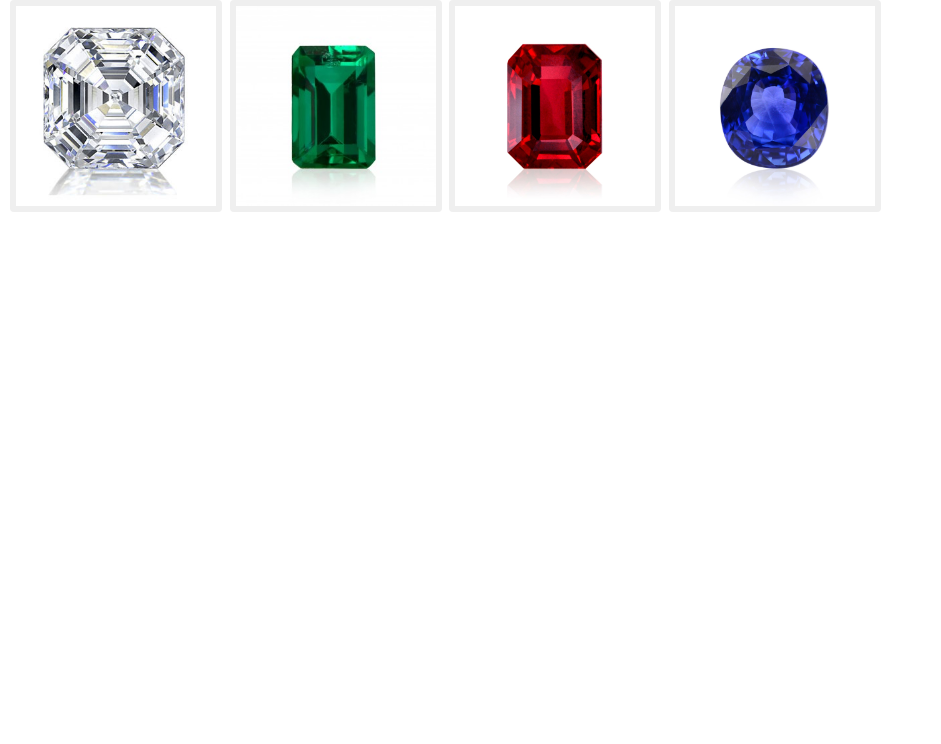
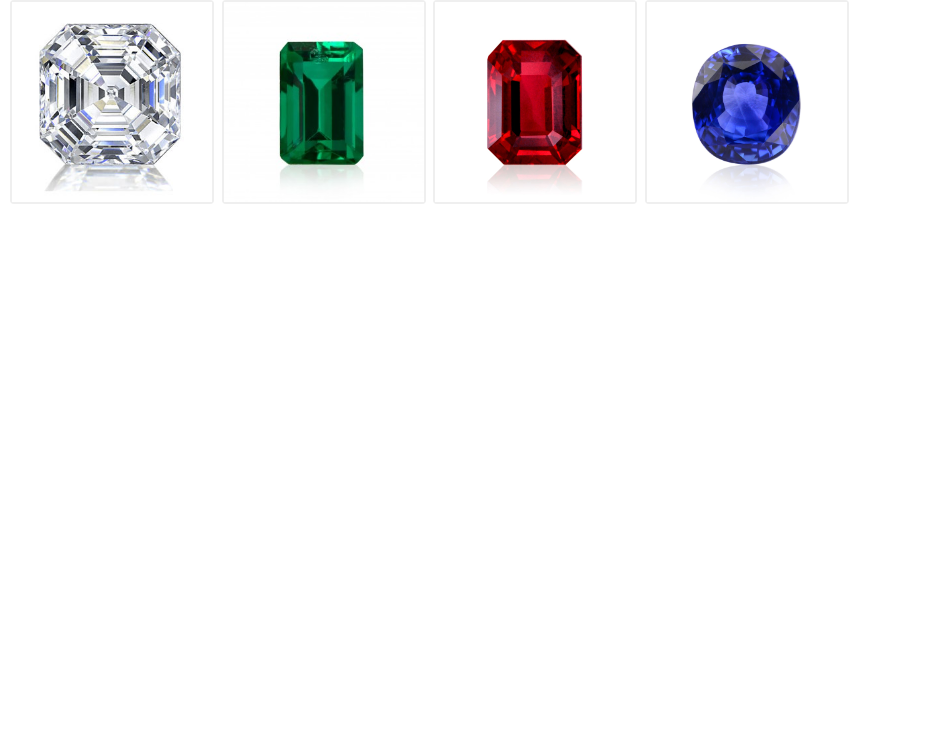
Before and after one commit to Maldrek/week-4-game, a plain HTML site: page index.html in a window 1280 px wide. Shown: the part 56-800 px from the top of the page, without its empty margins (0-941 px from the left). Drawn offline with nearby package versions, Linux system fonts and the light colour scheme.

Commit message:
testing GitHub functionality

```diff
--- a/assets/css/style.css
+++ b/assets/css/style.css
@@ -4,7 +4,7 @@
 }
 
 .btn {
-    padding:5px;
+    padding:1px;
     margin-left:3px;
 
 }
```
